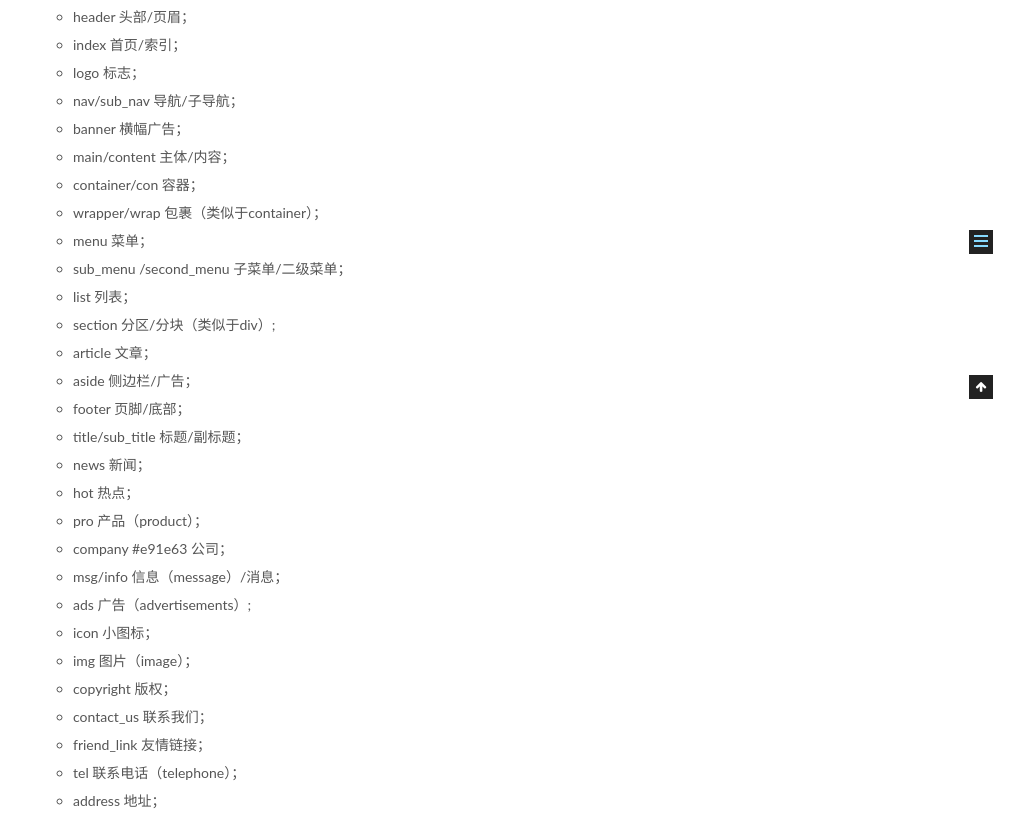
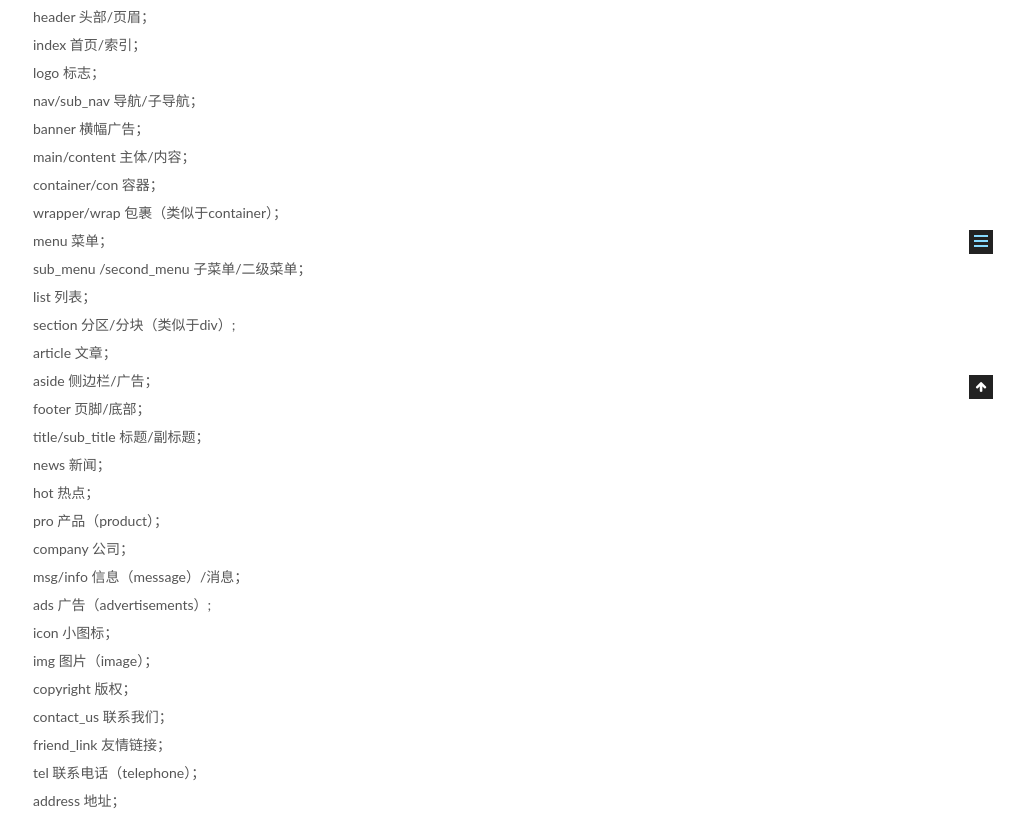
Before and after one commit to iceWu0210/iceWu0210.github.io, a plain HTML site: page 2019/04/12/第一篇博客/index.html in a window 1280 px wide. Shown: the part 501-1320 px from the top of the page, without its empty margins (257-1280 px from the left). Drawn offline with Linux system fonts and the light colour scheme.

Commit message:
Site updated: 2019-04-13 07:25:40

```diff
--- a/2019/04/12/第一篇博客/index.html
+++ b/2019/04/12/第一篇博客/index.html
@@ -79,17 +79,17 @@
 
 
 
-<meta name="description" content="页面布局（layout）  header 头部/页眉； index 首页/索引； logo  标志； nav/sub_nav 导航/子导航； banner 横幅广告； main/content 主体/内容； container/con 容器； wrapper/wrap 包裹（类似于container）； menu  菜单； sub_menu /second_menu 子菜单/二级菜单； list">
+<meta name="description" content="页面布局（layout） header 头部/页眉； index 首页/索引； logo  标志；nav/sub_nav 导航/子导航；banner 横幅广告；main/content 主体/内容；container/con 容器；wrapper/wrap 包裹（类似于container）；menu  菜单；sub_menu /second_menu 子菜单/二级菜单；list 列表；sectio">
 <meta property="og:type" content="article">
 <meta property="og:title" content="前端单词小结">
 <meta property="og:url" content="http://yoursite.com/2019/04/12/第一篇博客/index.html">
 <meta property="og:site_name" content="IceWu|Blog">
-<meta property="og:description" content="页面布局（layout）  header 头部/页眉； index 首页/索引； logo  标志； nav/sub_nav 导航/子导航； banner 横幅广告； main/content 主体/内容； container/con 容器； wrapper/wrap 包裹（类似于container）； menu  菜单； sub_menu /second_menu 子菜单/二级菜单； list">
+<meta property="og:description" content="页面布局（layout） header 头部/页眉； index 首页/索引； logo  标志；nav/sub_nav 导航/子导航；banner 横幅广告；main/content 主体/内容；container/con 容器；wrapper/wrap 包裹（类似于container）；menu  菜单；sub_menu /second_menu 子菜单/二级菜单；list 列表；sectio">
 <meta property="og:locale" content="zh-CN">
-<meta property="og:updated_time" content="2019-04-12T23:14:03.680Z">
+<meta property="og:updated_time" content="2019-04-12T23:20:30.568Z">
 <meta name="twitter:card" content="summary">
 <meta name="twitter:title" content="前端单词小结">
-<meta name="twitter:description" content="页面布局（layout）  header 头部/页眉； index 首页/索引； logo  标志； nav/sub_nav 导航/子导航； banner 横幅广告； main/content 主体/内容； container/con 容器； wrapper/wrap 包裹（类似于container）； menu  菜单； sub_menu /second_menu 子菜单/二级菜单； list">
+<meta name="twitter:description" content="页面布局（layout） header 头部/页眉； index 首页/索引； logo  标志；nav/sub_nav 导航/子导航；banner 横幅广告；main/content 主体/内容；container/con 容器；wrapper/wrap 包裹（类似于container）；menu  菜单；sub_menu /second_menu 子菜单/二级菜单；list 列表；sectio">
 
 
 
@@ -300,37 +300,7 @@
 
 
         <p><strong>页面布局</strong>（layout）</p>
-<ul>
-<li>header 头部/页眉；</li>
-<li>index 首页/索引；</li>
-<li>logo  标志；</li>
-<li>nav/sub_nav 导航/子导航；</li>
-<li>banner 横幅广告；</li>
-<li>main/content 主体/内容；</li>
-<li>container/con 容器；</li>
-<li>wrapper/wrap 包裹（类似于container）；</li>
-<li>menu  菜单；</li>
-<li>sub_menu /second_menu 子菜单/二级菜单；</li>
-<li>list 列表；</li>
-<li>section  分区/分块（类似于div）;</li>
-<li>article  文章；</li>
-<li>aside  侧边栏/广告；</li>
-<li>footer  页脚/底部；</li>
-<li>title/sub_title 标题/副标题；</li>
-<li>news  新闻；</li>
-<li>hot  热点；</li>
-<li>pro 产品（product）；</li>
-<li>company #e91e63 公司；</li>
-<li>msg/info  信息（message）/消息；</li>
-<li>ads  广告（advertisements）;</li>
-<li>icon 小图标；</li>
-<li>img  图片（image）；</li>
-<li>copyright  版权；</li>
-<li>contact_us  联系我们；</li>
-<li>friend_link 友情链接；</li>
-<li>tel 联系电话（telephone）；</li>
-<li>address 地址；</li>
-</ul>
+<p>header 头部/页眉；<br> index 首页/索引；<br> logo  标志；<br>nav/sub_nav 导航/子导航；<br>banner 横幅广告；<br>main/content 主体/内容；<br>container/con 容器；<br>wrapper/wrap 包裹（类似于container）；<br>menu  菜单；<br>sub_menu /second_menu 子菜单/二级菜单；<br>list 列表；<br>section  分区/分块（类似于div）;<br>article  文章；<br>aside  侧边栏/广告；<br>footer  页脚/底部；<br>title/sub_title 标题/副标题；<br>news  新闻；<br>hot  热点；<br>pro 产品（product）；<br>company 公司；<br>msg/info  信息（message）/消息；<br>ads  广告（advertisements）;<br>icon 小图标；<br>img  图片（image）；<br>copyright  版权；<br>contact_us  联系我们；<br>friend_link 友情链接；<br>tel 联系电话（telephone）；<br>address 地址；</p>
 <hr>
 <p><strong>CSS样式</strong>（style）</p>
 <p>CSS 层叠样式表 (Cascading Style Sheets) ；<br>background 背景；<br>position 位置/定位；<br>relative/absolute/fixed 相对定位/绝对定位/固定定位；<br>float 浮动；<br>clear 清除；<br>vertical-align: middle/top/bottom; 垂直居中/上/下；<br>line-height 行高；<br>margin 外边距；<br>padding 内边距；<br>border 边框；<br>border-radius 圆角；<br>shadow 阴影；<br>display 展示；<br>hidden 隐藏；<br>block/inline-block 块元素/行内块；<br>overflow 溢出；<br>cursor 光标；<br>animation 动画；<br>css sprites 雪碧图/图片精灵；<br>column 分列；<br>flex 弹性（布局）；</p>
--- a/css/main.css
+++ b/css/main.css
@@ -1822,7 +1822,7 @@ pre .javascript .function {
   width: 4px;
   height: 4px;
   border-radius: 50%;
-  background: #3e7430;
+  background: #93ff53;
 }
 .links-of-blogroll {
   font-size: 13px;
```
Also changed, not shown: index.html (+1 -31 lines).
